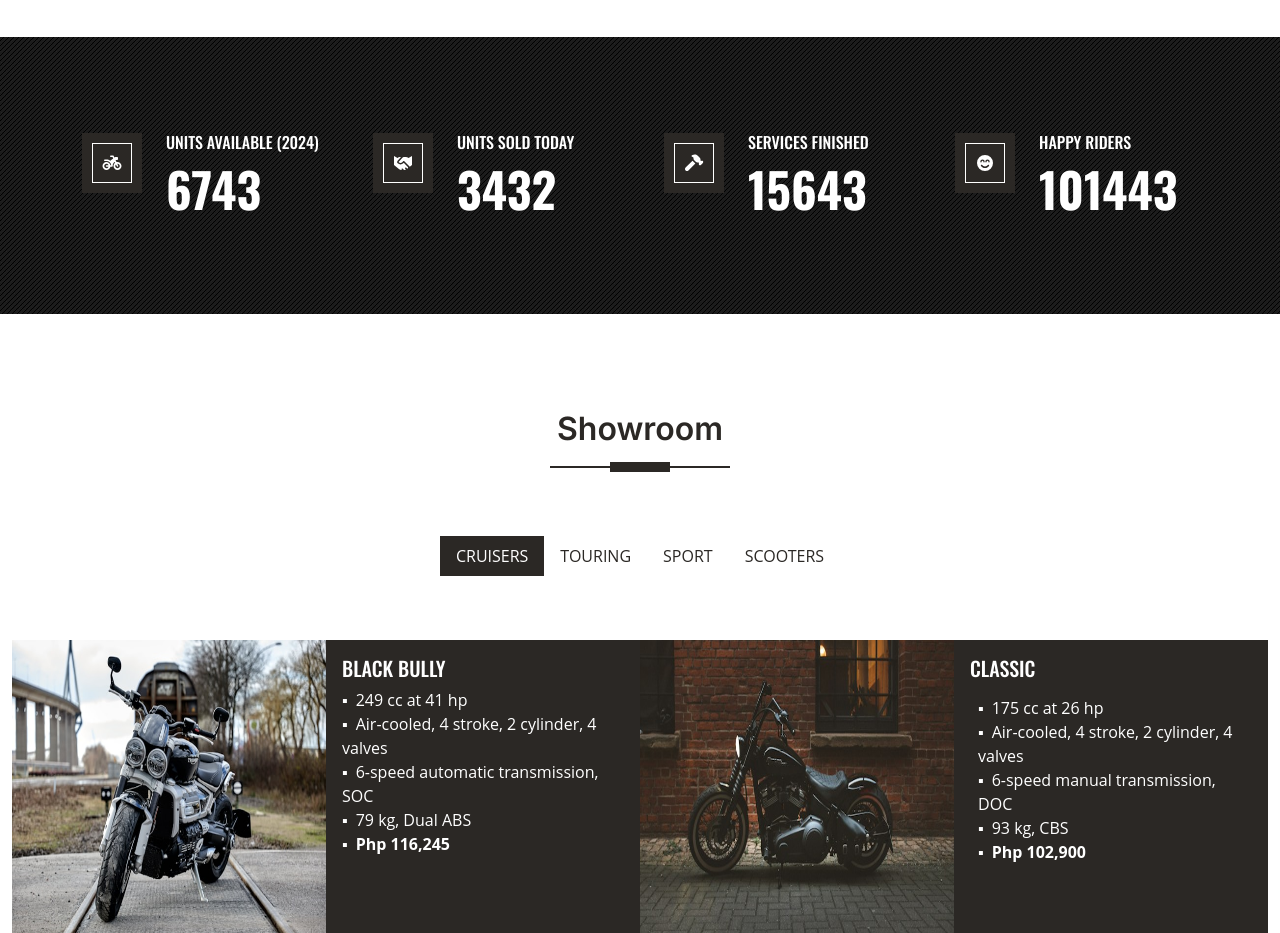
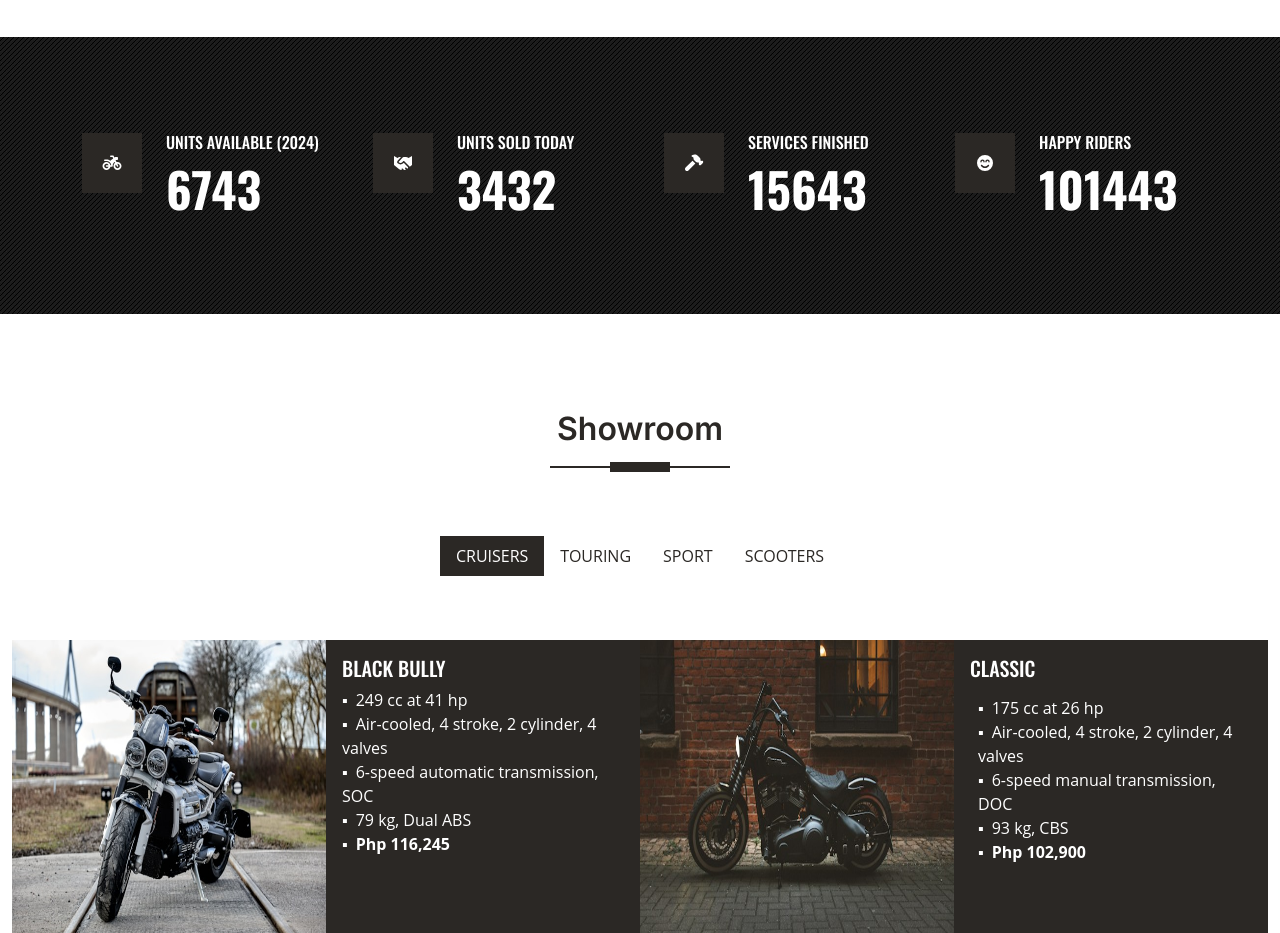
Before and after one commit to ronskie69/kuliglig-motors, a plain HTML site: page index.html in a window 1280 px wide. Shown: the part 1700-2633 px from the top of the page. Drawn offline with nearby package versions, Linux system fonts and the light colour scheme.

Commit message:
Update index.html

```diff
--- a/index.html
+++ b/index.html
@@ -157,7 +157,7 @@
             <div class="row gx-5 gy-4">
                 <div class="col-lg-3 col-md-6 col-sm-12">
                     <div class="d-flex">
-                        <div class="bg-primary border-inner d-flex align-items-center justify-content-center mb-3" style="width: 60px; height: 60px;">
+                        <div class="bg-primary d-flex align-items-center justify-content-center mb-3" style="width: 60px; height: 60px;">
                             <i class="fa fa-motorcycle text-white"></i>
                         </div>
                         <div class="ps-4">
@@ -168,7 +168,7 @@
                 </div>
                 <div class="col-lg-3 col-md-6 col-sm-12">
                     <div class="d-flex">
-                        <div class="bg-primary border-inner d-flex align-items-center justify-content-center mb-3" style="width: 60px; height: 60px;">
+                        <div class="bg-primary d-flex align-items-center justify-content-center mb-3" style="width: 60px; height: 60px;">
                             <i class="fa fa-handshake text-white"></i>
                         </div>
                         <div class="ps-4">
@@ -179,7 +179,7 @@
                 </div>
                 <div class="col-lg-3 col-md-6">
                     <div class="d-flex">
-                        <div class="bg-primary border-inner d-flex align-items-center justify-content-center mb-3" style="width: 60px; height: 60px;">
+                        <div class="bg-primary d-flex align-items-center justify-content-center mb-3" style="width: 60px; height: 60px;">
                             <i class="fa fa-hammer text-white"></i>
                         </div>
                         <div class="ps-4">
@@ -190,7 +190,7 @@
                 </div>
                 <div class="col-lg-3 col-md-6">
                     <div class="d-flex">
-                        <div class="bg-primary border-inner d-flex align-items-center justify-content-center mb-3" style="width: 60px; height: 60px;">
+                        <div class="bg-primary d-flex align-items-center justify-content-center mb-3" style="width: 60px; height: 60px;">
                             <i class="fa fa-face-smile-beam text-white"></i>
                         </div>
                         <div class="ps-4">
```
